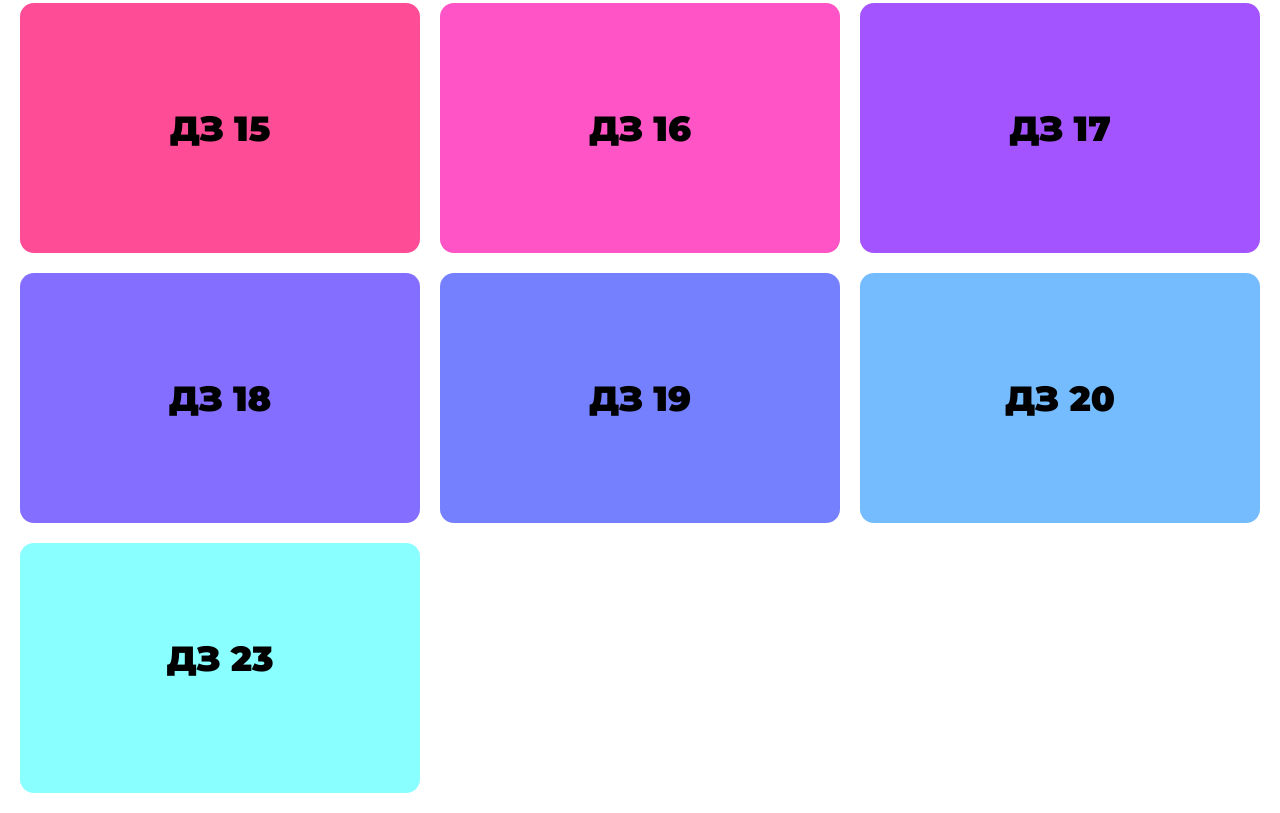
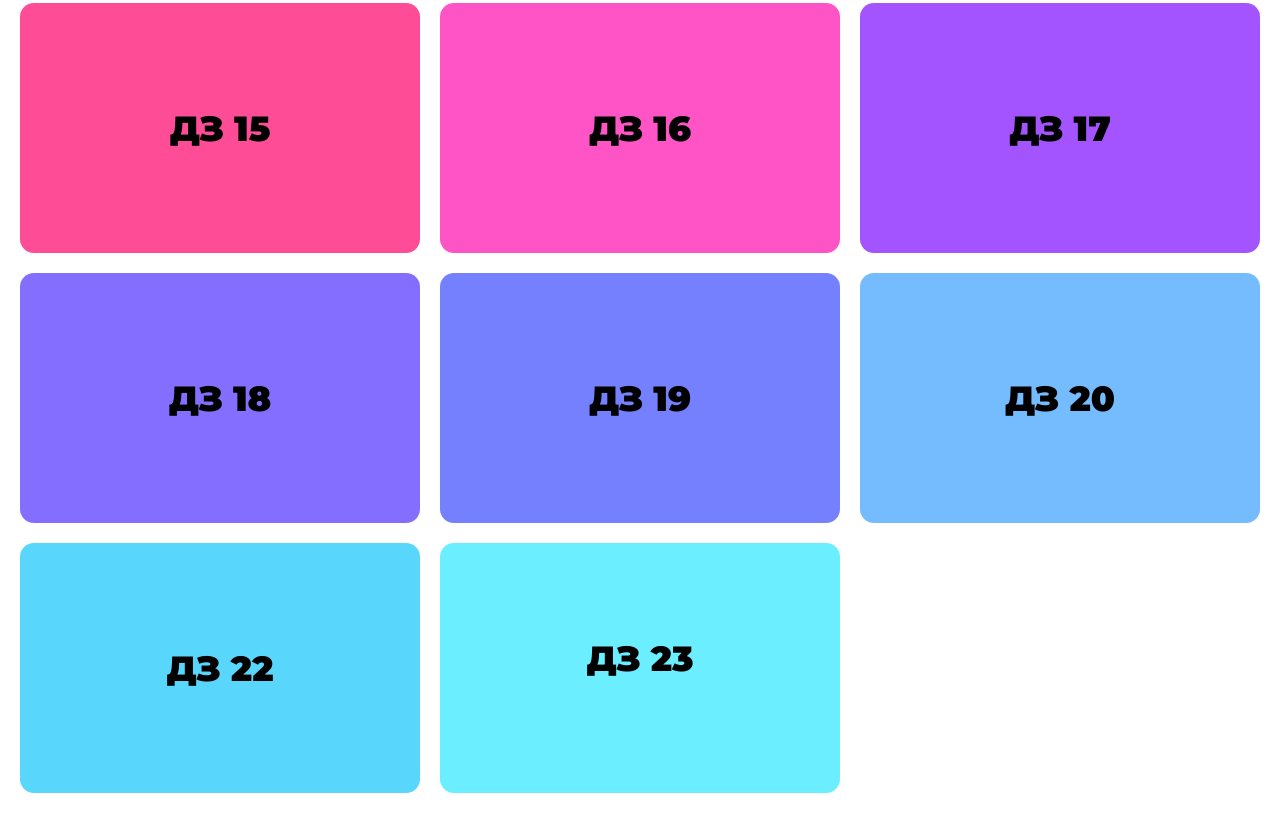
Before and after one commit to Sergey-Nag/sergey-nag.github.io, a plain HTML site: page index.html in a window 1280 px wide. Shown: the part 1983-2796 px from the top of the page. Drawn offline with Linux system fonts and the light colour scheme.

Commit message:
hw_22 in index

```diff
--- a/index.html
+++ b/index.html
@@ -155,7 +155,13 @@
           <span class="title">Сортировка таблицы</span>
         </div>
       </a>
-      <a href="HW_23/main.js" class="grid-item" style="background: rgb(138, 255, 255)">
+      <a href="HW_22/main.js" class="grid-item" style="background: rgb(89, 214, 252)">
+        <div class="info-wrapp">
+          <h2 class="hw-num">ДЗ 22</h2>
+          <span class="title">Функции с помощью цикла и рекурсии</span>
+        </div>
+      </a>
+      <a href="HW_23/main.js" class="grid-item" style="background: rgb(107, 238, 255)">
         <div class="info-wrapp">
           <h2 class="hw-num">ДЗ 23</h2>
           <span class="title">Глубокое копирование произвольного объекта</span>
```
